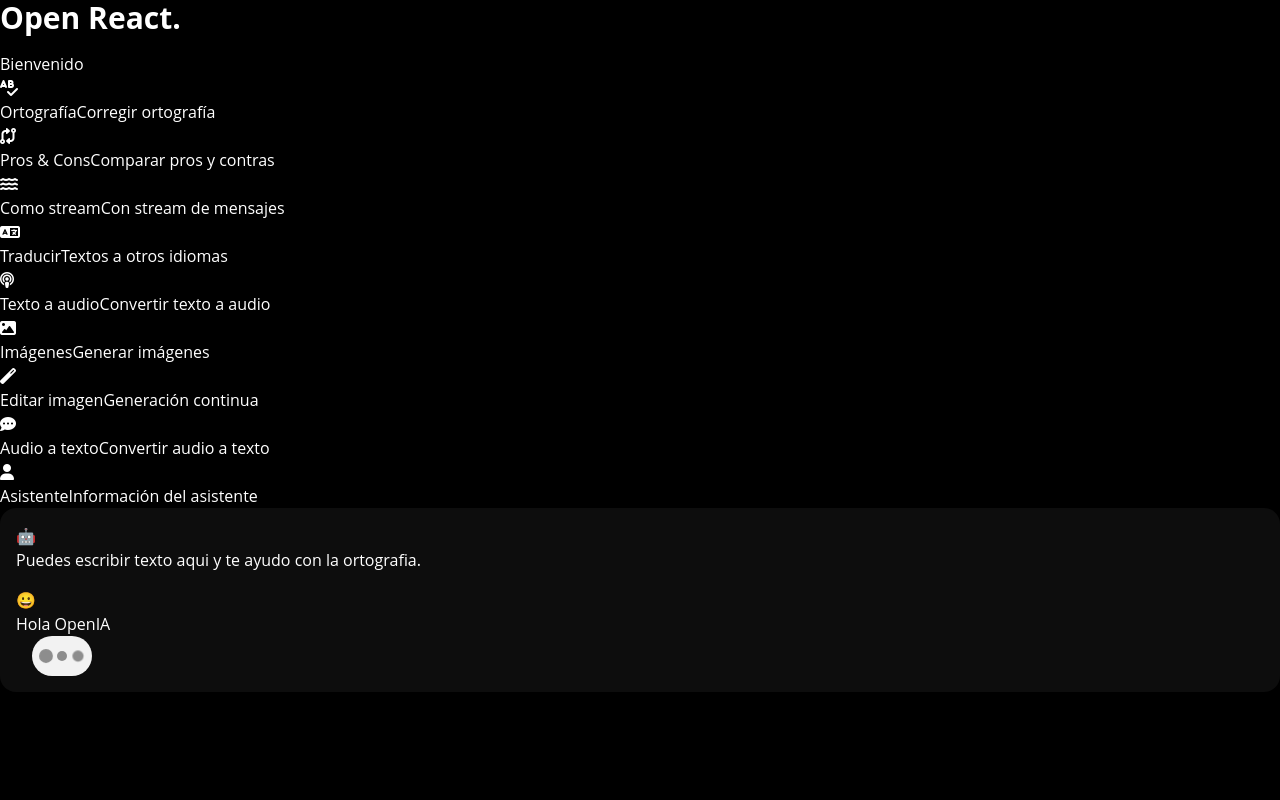
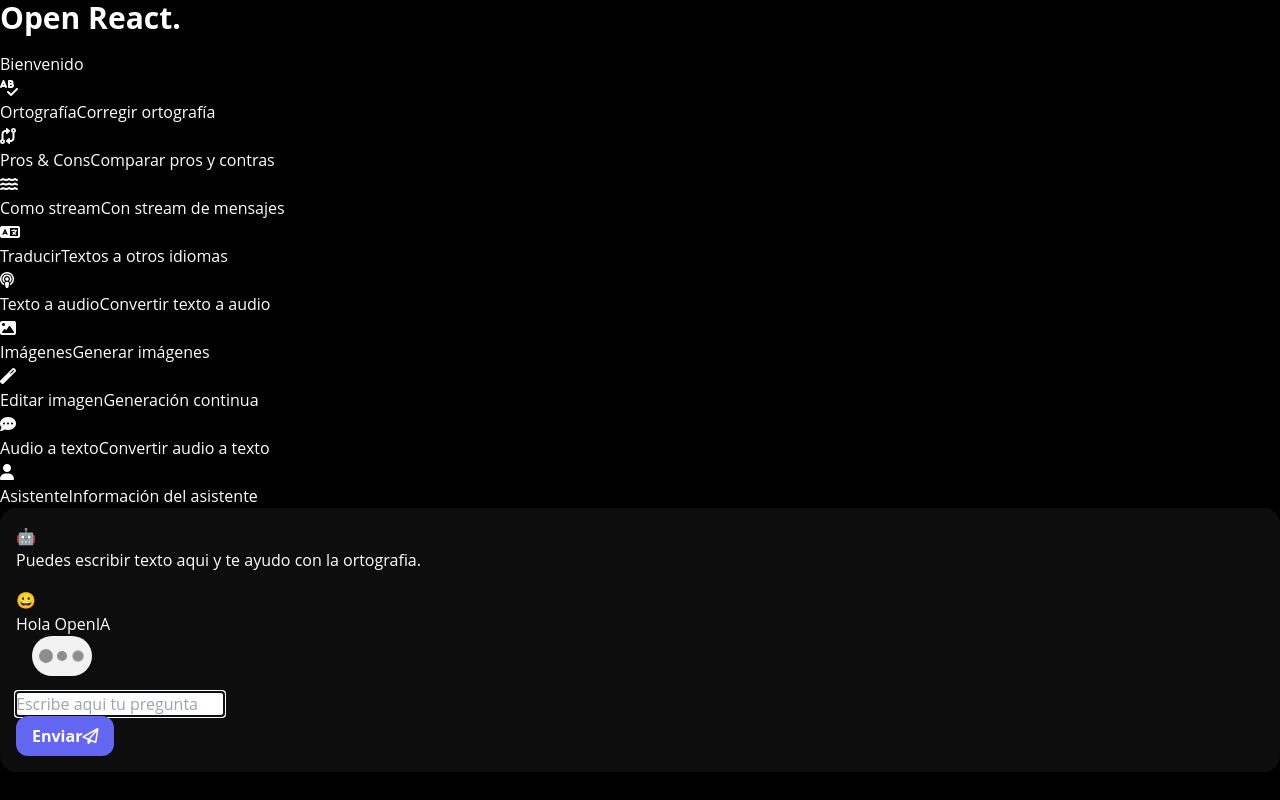
Before and after one commit to renier1989/open-react, a React (Vite) app: page /orthography in a window 1280 px wide. Built offline with nearby package versions, Linux system fonts and the light colour scheme.

Commit message:
Creacion de caja de envio de mansajes

```diff
--- /dev/null
+++ b/src/presentation/components/chat-input-boxes/TextMessageBox.tsx
@@ -0,0 +1,48 @@
+import { FormEvent, useState } from "react";
+
+interface Props {
+  onSendMessage: (message: string) => void;
+  placeholder?: string;
+  disabledCorrections?: boolean;
+}
+
+export const TextMessageBox = ({ onSendMessage, placeholder, disabledCorrections = false }: Props) => {
+  const [message, setMessage] = useState('');
+  const handleSendMessage = (event: FormEvent<HTMLFormElement>) => {
+    event.preventDefault();
+    if(message.trim().length === 0) return;
+    onSendMessage(message);
+    setMessage('');
+  };
+
+  return (
+    <form
+      onSubmit={handleSendMessage}
+      className="flex flex-row items-center h-16 rounded-xl bg-white w-full px-4 "
+    >
+      <div className="flex-grow">
+        <div className="relative w-full">
+          <input type="text"
+            autoFocus
+            name="message"
+            className="flex w-full border rounded-xl text-gray-800 focus:outline-none focus:border-indigo-300 pl-4 h-10"
+            placeholder={placeholder}
+            autoComplete={disabledCorrections ? 'on' : 'off'}
+            autoCorrect={disabledCorrections ? 'on' : 'off'}
+            spellCheck={disabledCorrections ? 'true' : 'false'}
+            value={message}
+            onChange={(e)=>setMessage(e.target.value)}
+          />
+        </div>
+      </div>
+
+      <div className="ml-4">
+        <button className="btn-primary">
+          <span className="mr-2">Enviar</span>
+          <i className="fa-regular fa-paper-plane"></i>
+        </button>
+      </div>
+
+    </form>
+  )
+}
--- a/src/presentation/components/index.ts
+++ b/src/presentation/components/index.ts
@@ -2,3 +2,4 @@
 export * from "./chat-bubbles/MyMessage";
 export * from "./loaders/TypingLoader";
 export * from "./sidebar/SidebarMenuItem";
+export * from "./chat-input-boxes/TextMessageBox";
--- a/src/presentation/components/loaders/TypingLoader.tsx
+++ b/src/presentation/components/loaders/TypingLoader.tsx
@@ -1,6 +1,6 @@
 import './TypingLoader.css';
 interface Props{
-    className: string;
+    className?: string;
 }
 export const TypingLoader = ({className}:Props) => {
     return (
--- a/src/presentation/pages/orthography/OrthographyPage.tsx
+++ b/src/presentation/pages/orthography/OrthographyPage.tsx
@@ -1,10 +1,10 @@
-import { GptMessage, MyMessage, TypingLoader } from "../../components"
+import { GptMessage, MyMessage, TextMessageBox, TypingLoader } from "../../components"
 
 export const OrthographyPage = () => {
   return (
     <>
       <div className="chat-container">
-        <div className="chat-message">
+        <div className="chat-messages">
           <div className="grid grid-cols-12 gap-y-2 ">
 
               {/* aqui muestro un mensaje de bienvenida o presentacacion para esta funcionaldiad */}
@@ -13,6 +13,11 @@
               <TypingLoader className="fade-in"/>
           </div>
         </div>
+        <TextMessageBox
+          onSendMessage={(message)=>console.log(message)}
+          placeholder="Escribe aqui tu pregunta"
+          disabledCorrections
+        />
       </div>
     </>
   )
```
